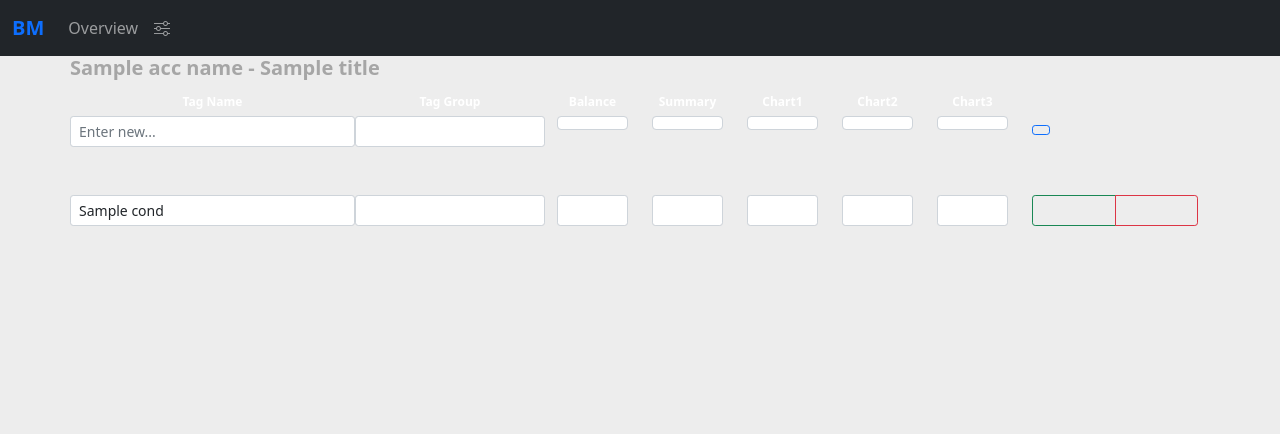
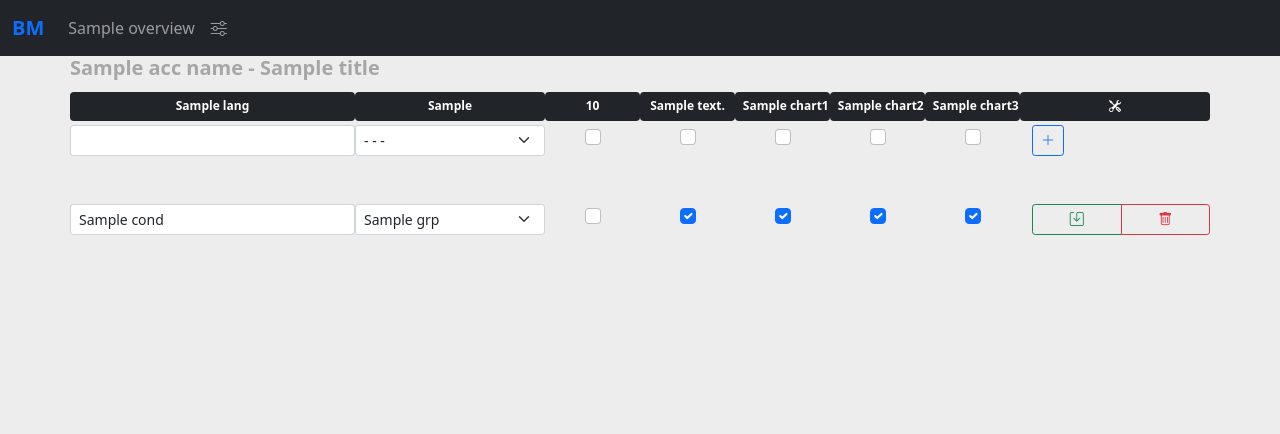
Before and after one commit to michalchrzastek/Budget-Monitor, a Flask app: template app/templates/tag.html in a window 1280 px wide. Shown: the top 434 px of the page. Run offline with Flask 2, Linux system fonts and the light colour scheme; the template is opened without the code that fills it: most values are stand-ins (such as "Sample title", 1, 10 or a date in 2020); lists and menus that the app fills with data are empty; some libraries are stand-ins or nearby versions.

Commit message:
upgraded to BS5, removed jQuery

```diff
--- a/app/templates/tag.html
+++ b/app/templates/tag.html
@@ -2,41 +2,47 @@
 {% from "pagination.html" import pagi with context %}
 
 {% block subnav1 %}
-<li class="nav-item active"><a class="nav-link" href="{{ url_for('overview', accountid=accountid) }}">Overview</a></li>
+<li class="nav-item active"><a class="nav-link" href="{{ url_for('overview', accountid=accountid) }}">{{ lang['overview'] }}</a></li>
 	{% if cnt_new.cnt > 0 and page_name=='listAll' %}
-	<li class="nav-item active"><a class="nav-link" href="{{ url_for('listNew', accountid=accountid) }}">New</a></li>
+	<li class="nav-item active"><a class="nav-link" href="{{ url_for('listNew', accountid=accountid) }}">{{ lang['new'] }}</a></li>
 	{% endif %}
 	{% if page_name=='listNew' %}
-	<li class="nav-item active"><a class="nav-link" href="{{ url_for('listAll', accountid=accountid) }}">All</a></li>
+	<li class="nav-item active"><a class="nav-link" href="{{ url_for('listAll', accountid=accountid) }}">{{ lang['all'] }}</a></li>
 	{% endif %}
 {% endblock %}
 
 {% block app_content %}
-<main>
-	<form method="post">
+
+	<form method="post" class="mt-1">
 		<div class="row">
-			<label class="col-sm-3 badge badge-dark py-2">Tag Name</label>
-			<label class="col-sm-2 badge badge-dark py-2">Tag Group</label>
-      <label class="col-sm-1 badge badge-dark py-2">Balance</label>
-      <label class="col-sm-1 badge badge-dark py-2">Summary</label>
-			<label class="col-sm-1 badge badge-dark py-2">Chart1</label>
-			<label class="col-sm-1 badge badge-dark py-2">Chart2</label>
-			<label class="col-sm-1 badge badge-dark py-2">Chart3</label>
+			<label class="col-sm-3 badge bg-dark py-2">{{ lang['tag_name'] }}</label>
+			<label class="col-sm-2 badge bg-dark py-2">{{ lang['tag_group'] }}</label>
+      <label class="col-sm-1 badge bg-dark py-2">{{ lang['balance'] }}</label>
+      <label class="col-sm-1 badge bg-dark py-2">{{ lang['incl_summary'] }}</label>
+			<label class="col-sm-1 badge bg-dark py-2">{{ lang['chart'] }}1</label>
+			<label class="col-sm-1 badge bg-dark py-2">{{ lang['chart'] }}2</label>
+			<label class="col-sm-1 badge bg-dark py-2">{{ lang['chart'] }}3</label>
+      <label class="col-sm-2 badge bg-dark py-2"><i class="bi-tools"></i></label>
+
 		</div>
-		<div class="row">
-			<div class="col-sm-3 p-0"><input type="text" class="form-control form-control-sm" name="tag_desc" placeholder="Enter new..." autocomplete="off" required></div>
-      <div class="col-sm-2 p-0"><select name="tag_group" id="grp_list_00" class="form-control form-control-sm grp_list" data-idx="00" data-selitem="" required></select></div>
-      <div class="col-sm-1"><input type="checkbox" class="form-control ml-4" name="isBlnc" value="1"></div>
-      <div class="col-sm-1"><input type="checkbox" class="form-control ml-4" name="inSum" value="1"></div>
-      <div class="col-sm-1"><input type="checkbox" class="form-control ml-4" name="chart1" value="1"></div>
-      <div class="col-sm-1"><input type="checkbox" class="form-control ml-4" name="chart2" value=""></div>
-      <div class="col-sm-1"><input type="checkbox" class="form-control ml-4" name="chart3" value=""></div>
-			<div class="col-sm-2 pr-0"><button type="submit" name="btnSubmit" value="createTag" class="btn btn-outline-primary btn-block btn-sm float-right"><span class="fa fa-plus"></span></button></div>
+		<div class="row mt-1">
+			<div class="col-sm-3 p-0"><input type="text" class="form-control form-control-sm" name="tag_desc" autocomplete="off" required></div>
+      <div class="col-sm-2 p-0"><select name="tag_group" id="grp_list_00" class="form-select form-select-sm grp_list" data-idx="00" data-selitem="" required></select></div>
+      <div class="col-sm-1 d-flex justify-content-center"><input type="checkbox" class="form-check-input" name="isBlnc" value="1"></div>
+      <div class="col-sm-1 d-flex justify-content-center"><input type="checkbox" class="form-check-input" name="inSum" value="1"></div>
+      <div class="col-sm-1 d-flex justify-content-center"><input type="checkbox" class="form-check-input" name="chart1" value="1"></div>
+      <div class="col-sm-1 d-flex justify-content-center"><input type="checkbox" class="form-check-input" name="chart2" value="1"></div>
+      <div class="col-sm-1 d-flex justify-content-center"><input type="checkbox" class="form-check-input" name="chart3" value="1"></div>
+			<div class="col-sm-2 pe-0"><button type="submit" name="btnSubmit" value="createTag" class="btn btn-outline-primary btn-block btn-sm"><i class="bi-plus-lg"></i></button></div>
 		</div>
   </form>
 
 {% if show_pagination %}
-  {{ pagi(pagination, url_for_name) }}
+  <div class="row">
+    <div class="col-sm p-0">
+      {{ pagi(pagination, url_for_name) }}
+    </div>
+  </div>
 {% else %}
 	<br><br>
 {% endif %}
@@ -46,24 +52,20 @@
     <div class="row">
     <input type="hidden" name="tag_ID" value="{{ tag.id }}" id="id{{ loop.index }}" required>
     <div class="col-sm-3 p-0"><input type="text" class="form-control form-control-sm" name="tag_desc" value="{{ tag.tName }}" autocomplete="off" required></div>
-    <div class="col-sm-2 p-0"><select name="tag_group" id="grp_list_{{ loop.index }}" class="form-control form-control-sm grp_list" data-idx="{{ loop.index }}" data-selitem="{{ tag.tgr_id }}" required></select></div>
-    <div class="col-sm-1"><input type="checkbox" class="form-control form-control-sm ml-4" name="isBlnc" value="1" {{ 'checked' if tag.isBlnc }}></div>
-    <div class="col-sm-1"><input type="checkbox" class="form-control form-control-sm ml-4" name="inSum" value="1" {{ 'checked' if tag.inSum }}></div>
-    <div class="col-sm-1"><input type="checkbox" class="form-control form-control-sm ml-4" name="chart1" value="1" {{ 'checked' if tag.chart1 }}></div>
-    <div class="col-sm-1"><input type="checkbox" class="form-control form-control-sm ml-4" name="chart2" value="1" {{ 'checked' if tag.chart2 }}></div>
-    <div class="col-sm-1"><input type="checkbox" class="form-control form-control-sm ml-4" name="chart3" value="1" {{ 'checked' if tag.chart3 }}></div>
-    <div class="col-sm-2 pr-0 btn-group">
-      <button type="submit" class="btn btn-outline-success btn-sm float-right" name="btnSubmit" value="updateTag" data-container="body" data-toggle="tooltip" title="Save Changes"><span class="fa fa-save"></span></button>
-      <button type="submit" class="btn btn-outline-danger btn-sm float-right" name="btnSubmit" value="deleteTag" data-container="body" data-toggle="tooltip" title="Delete"><span class="fa fa-trash"></span></button>
+    <div class="col-sm-2 p-0"><select name="tag_group" id="grp_list_{{ loop.index }}" class="form-select form-select-sm grp_list" data-idx="{{ loop.index }}" data-selitem="{{ tag.tgr_id }}" required></select></div>
+    <div class="col-sm-1 d-flex justify-content-center"><input type="checkbox" class="form-check-input" name="isBlnc" value="1" {{ 'checked' if tag.isBlnc }}></div>
+    <div class="col-sm-1 d-flex justify-content-center"><input type="checkbox" class="form-check-input" name="inSum" value="1" {{ 'checked' if tag.inSum }}></div>
+    <div class="col-sm-1 d-flex justify-content-center"><input type="checkbox" class="form-check-input" name="chart1" value="1" {{ 'checked' if tag.chart1 }}></div>
+    <div class="col-sm-1 d-flex justify-content-center"><input type="checkbox" class="form-check-input" name="chart2" value="1" {{ 'checked' if tag.chart2 }}></div>
+    <div class="col-sm-1 d-flex justify-content-center"><input type="checkbox" class="form-check-input" name="chart3" value="1" {{ 'checked' if tag.chart3 }}></div>
+    <div class="col-sm-2 pe-0 btn-group">
+      <button type="submit" class="btn btn-outline-success btn-sm float-right" name="btnSubmit" value="updateTag" data-container="body" data-toggle="tooltip" title="{{ lang['btn_save'] }}"><i class="bi-save"></i></button>
+      <button type="submit" class="btn btn-outline-danger btn-sm float-right" name="btnSubmit" value="deleteTag" data-container="body" data-toggle="tooltip" title="{{ lang['btn_delete'] }}"><i class="bi-trash"></i></button>
     </div>
     </div>
   </form>
 {% endfor %}
 
-{% if show_pagination %}
-  {{ pagi(pagination, url_for_name) }}
-{% endif %}
-</main>
 {% endblock %}
 {% block page_script %}
 
@@ -75,19 +77,19 @@
     group_map.set({{ grp.id }}, "{{ grp.gName }}");
   {% endfor %}
 
-//.tag_list dropdown list
-  $('.grp_list').each(function(){
-    var idx = $(this).data('idx');
-    var data = '<option value="">- Select Tag Group -</option>';
+//populate .tag_list dropdown list
+  document.querySelectorAll('.grp_list').forEach(item => {
+    var idx = item.getAttribute('data-idx');
+    var data = '<option value="">- - -</option>';
     //generate dropdown options
     for(let [key, value] of group_map){
 	  	data = data + '<option value="'+ key +'">'+ value +'</option>';
 	  }
     //populate dropdown with options
-    $('#grp_list_'+idx).html(data);
-    //add 'select' to selected options
-    $.sel_ids = $(this).data('selitem').toString().split(',');
-    $('#grp_list_'+idx).val($.sel_ids);
+    document.getElementById('grp_list_'+idx).innerHTML = data;
+    //add 'select' property to selected options
+    var sel_ids = item.getAttribute('data-selitem').toString().split(',');
+    document.getElementById('grp_list_'+idx).value = sel_ids;
   });
 
 </script>
```
